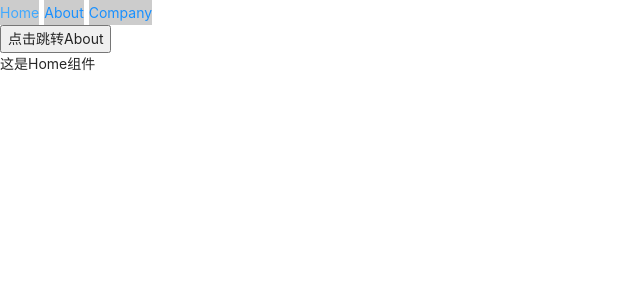
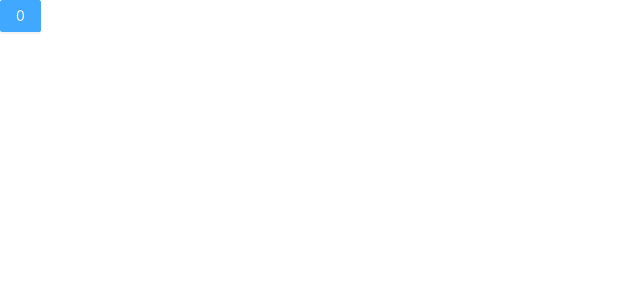
Before and after one commit to CoderWeiJ/react-demo, a React (Create React App) app: page / in a window 1280 px wide. Shown: the top 300 px of the page, without its empty margins (0-640 px from the left). Built offline with nearby package versions, Linux system fonts and the light colour scheme.

Commit message:
mobx-初使用

```diff
--- a/package.json
+++ b/package.json
@@ -7,6 +7,8 @@
     "@testing-library/react": "^13.3.0",
     "@testing-library/user-event": "^13.5.0",
     "antd": "^4.21.0",
+    "mobx": "^6.6.0",
+    "mobx-react-lite": "^3.4.0",
     "prop-types": "^15.8.1",
     "react": "^18.1.0",
     "react-dom": "^18.1.0",
--- a/src/App.js
+++ b/src/App.js
@@ -1,69 +1,18 @@
 import React from 'react'
-import { BrowserRouter as Router, Routes, Route, Link, useParams, Outlet } from "react-router-dom"
+// import { BrowserRouter as Router, Routes, Route, Link, useParams, Outlet } from "react-router-dom"
 import './App.css'
-import Login from './components/Login.jsx'
-function Home() {
+import { Button } from 'antd'
+// 引入定义好的coutnerStore
+import counterStore from './mobx/CounterStore.js'
+// 引入更新视图的关键方法
+import { observer } from 'mobx-react-lite'
+function App() {
   return (
-    <div>这是Home组件</div>
-  )
-}
-// 未找到匹配路由时，加载这个组件
-function NotFound() {
-  return (
-    <div>这是NotFound组件</div>
-  )
-}
-function About() {
-  // const [params] = useSearchParams()
-  const params = useParams()
-  console.log('params: ', params)
-  return (
-    <div>
-      获取url参数：{params.id}, {params.name}
-      {/* 二级路由出口 */}
-      <Outlet />
-    </div>
+    <>
+      <Button type='primary' onClick={counterStore.addCount}>{counterStore.count}</Button>
+    </>
   )
 }
 
-function School() {
-  return (
-    <div>这里是学校组件</div>
-  )
-}
-
-function Company() {
-  return (
-    <div>这里是Company组件</div>
-  )
-}
-
-function App() {
-
-  return (
-
-    <Router>
-      <div className="nav">
-        <Link to='/'>Home</Link>
-        <Link to='/about'>About</Link>
-        <Link to='/about/company'>Company</Link>
-      </div>
-
-      <Login />
-
-      <Routes>
-        <Route path='/' element={<Home />}></Route>
-        <Route path='/about' element={<About />}>
-          <Route index element={<School />}></Route>
-          <Route path='company' element={<Company />} />
-        </Route>
-        {/* 404，当匹配不到相应路由时，加载最后一个，注意，需要写在所有路由的最后 */}
-        <Route path='*' element={<NotFound />}></Route>
-      </Routes>
-
-
-    </Router>
-  )
-}
-
-export default App
+// 使用observer方法包裹组件 使其响应式数据变化
+export default observer(App)
--- /dev/null
+++ b/src/mobx/CounterStore.js
@@ -0,0 +1,19 @@
+import { makeAutoObservable } from 'mobx'
+
+class CounterStore {
+  // 定义数据状态
+  count = 0
+  constructor() {
+    // 响应式处理
+    makeAutoObservable(this)
+  }
+
+  addCount = () => {
+    this.count++
+  }
+}
+
+// 实例化
+const counterStore = new CounterStore()
+
+export default counterStore
```
Also changed, not shown: 1 other file (tests, documents, lock files or other folders).
